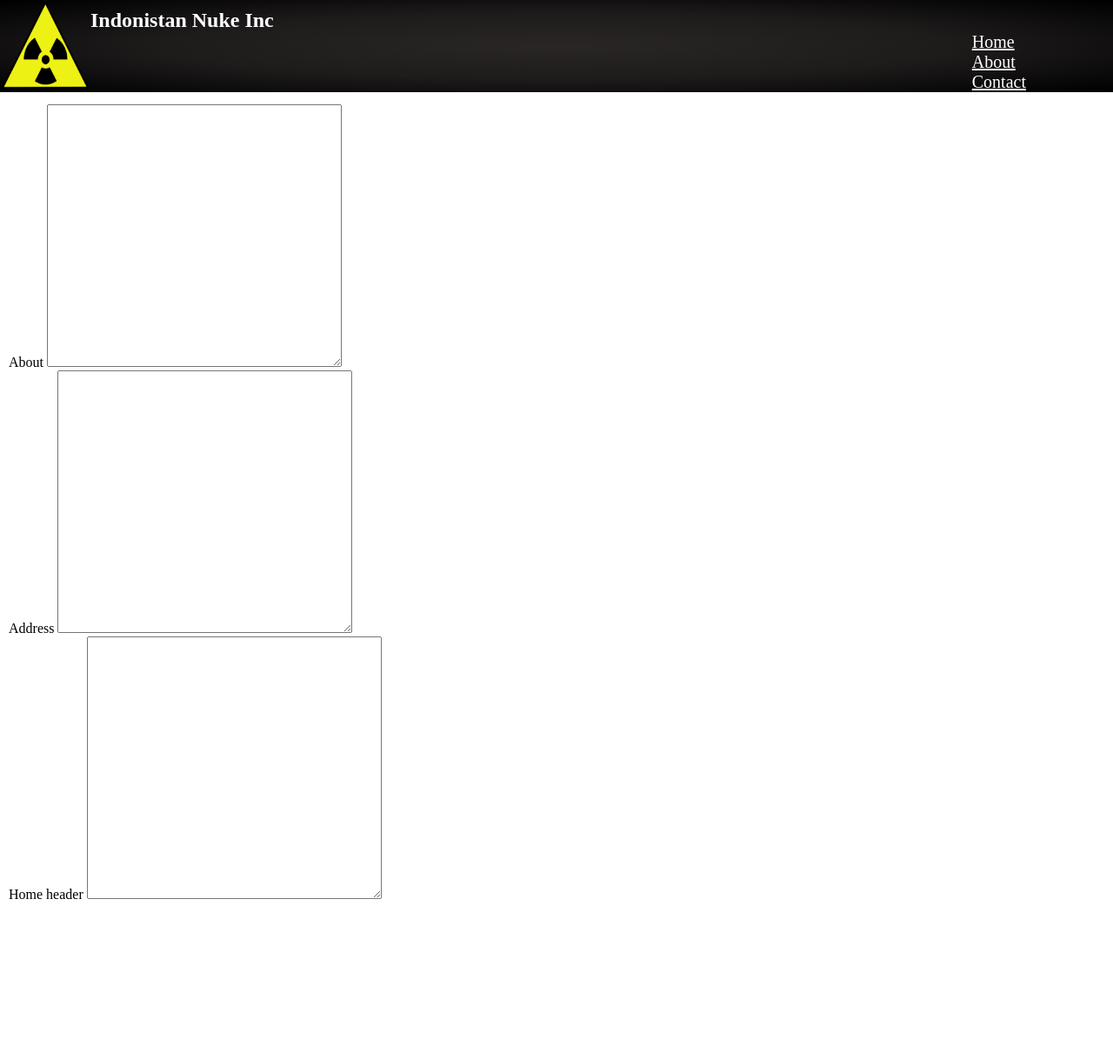
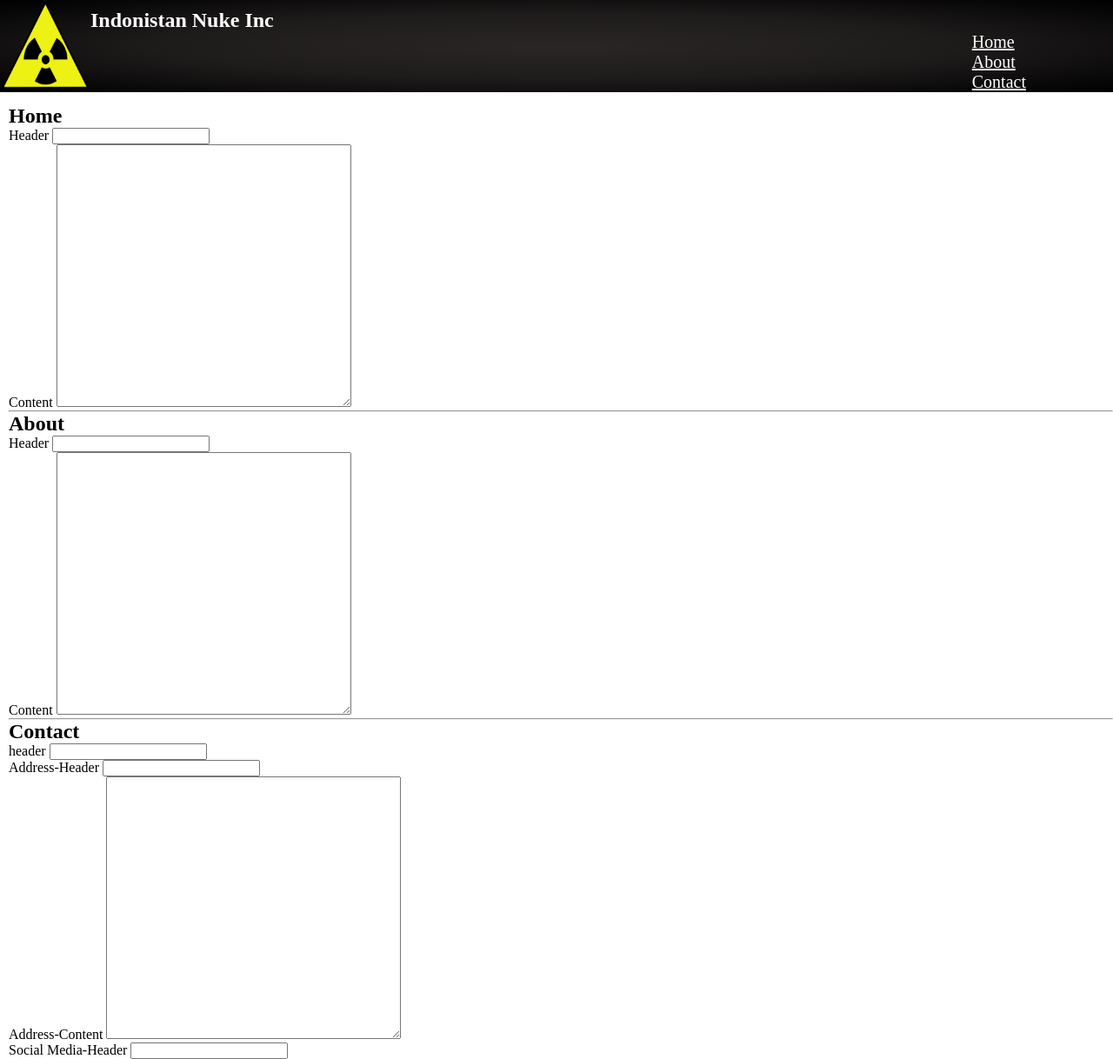
Before and after one commit to selesdepselesnul/prochcore, a PHP site: page /uas/admin/content.php in a window 1280 px wide. Shown: the whole page at 87% size. Before the commit the page ends 1034 px from the top, so only its background shows below. Run offline with PHP 8.4, Linux system fonts and the light colour scheme.

Commit message:
add form for updating content

```diff
--- a/admin/content.php
+++ b/admin/content.php
@@ -2,10 +2,25 @@
 require_once '../header.php';
 ?>
 <form method="post">
-    <label for="about">About</label>
-    <textarea name="about" rows="8" cols="40"></textarea> <br />
-    <label for="address">Address</label>
-    <textarea name="address" rows="8" cols="40"></textarea> <br />
-    <label for="intro_title">Home header</label>
-    <textarea name="intro_title" rows="8" cols="40"></textarea>
+    <h2>Home</h2>
+    <label for="about_header">Header</label>
+    <input type="text" name="about_header" value=""> <br />
+    <label for="about_content">Content</label>
+    <textarea name="about_content" rows="8" cols="40"></textarea> <br />
+    <hr />
+    <h2>About</h2>
+    <label for="about_header">Header</label>
+    <input type="text" name="about_header" value=""> <br />
+    <label for="about_content">Content</label>
+    <textarea name="about_content" rows="8" cols="40"></textarea><br />
+    <hr />
+    <h2>Contact</h2>
+    <label for="header">header</label>
+    <input type="text" name="header" value=""> <br />
+    <label for="address_header">Address-Header</label>
+    <input type="text" name="address_header" value=""> <br />
+    <label for="address_content">Address-Content</label>
+    <textarea name="address_content" rows="8" cols="40"></textarea> <br />
+    <label for="social_media_header">Social Media-Header</label>
+    <input type="text" name="social_media_header" value=""> <br />
 </form>
--- a/index.php
+++ b/index.php
@@ -12,6 +12,7 @@
 		<h1><?php read_content('about', 'header') ?></h1>
 		<?php read_content('about', 'content') ?>
 	</div>
+
 	<div id="contact" class="main">
 		<h1><?php read_content('contact', 'header') ?></h1>
 		<br/>
@@ -37,8 +38,10 @@
 		</form>
 	</div>
 	<br/>
+
 <script src="index.js">
 </script>
+
 <?php
 require_once 'footer.php';
 ?>
```
